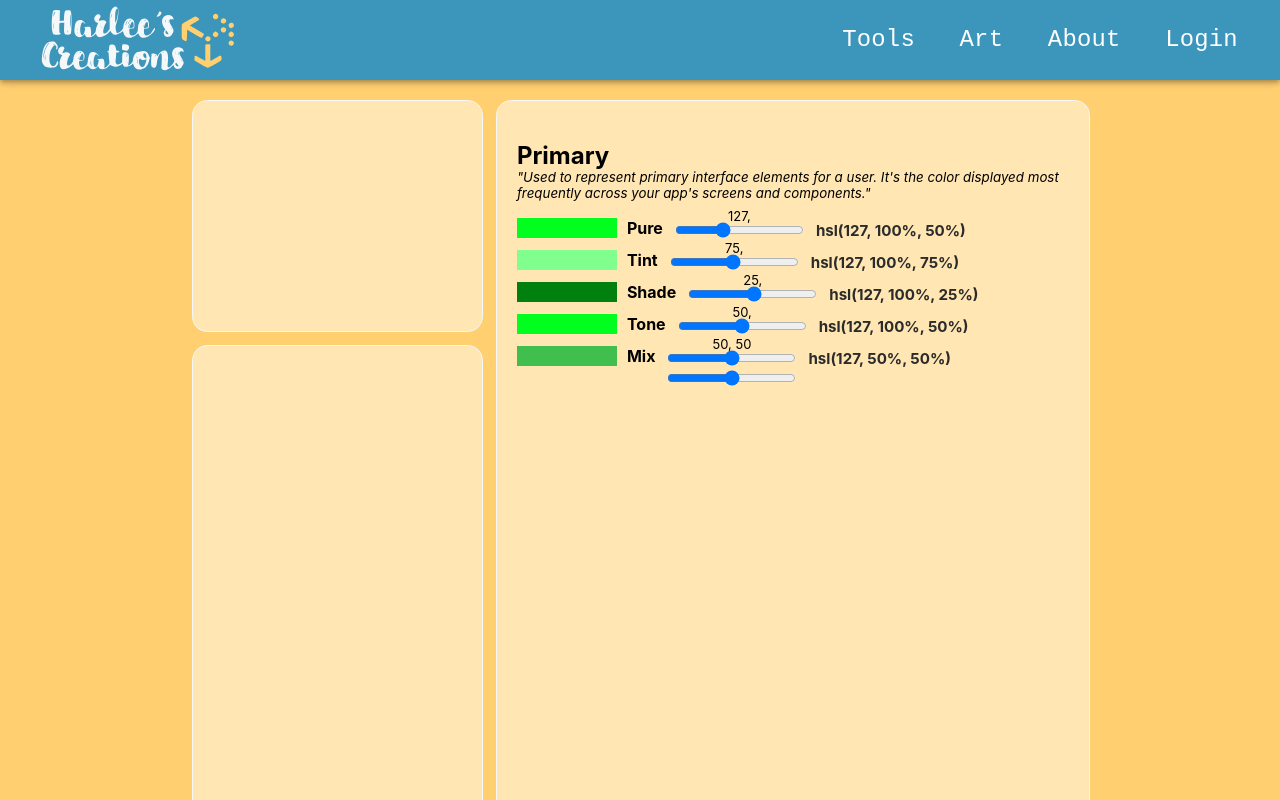
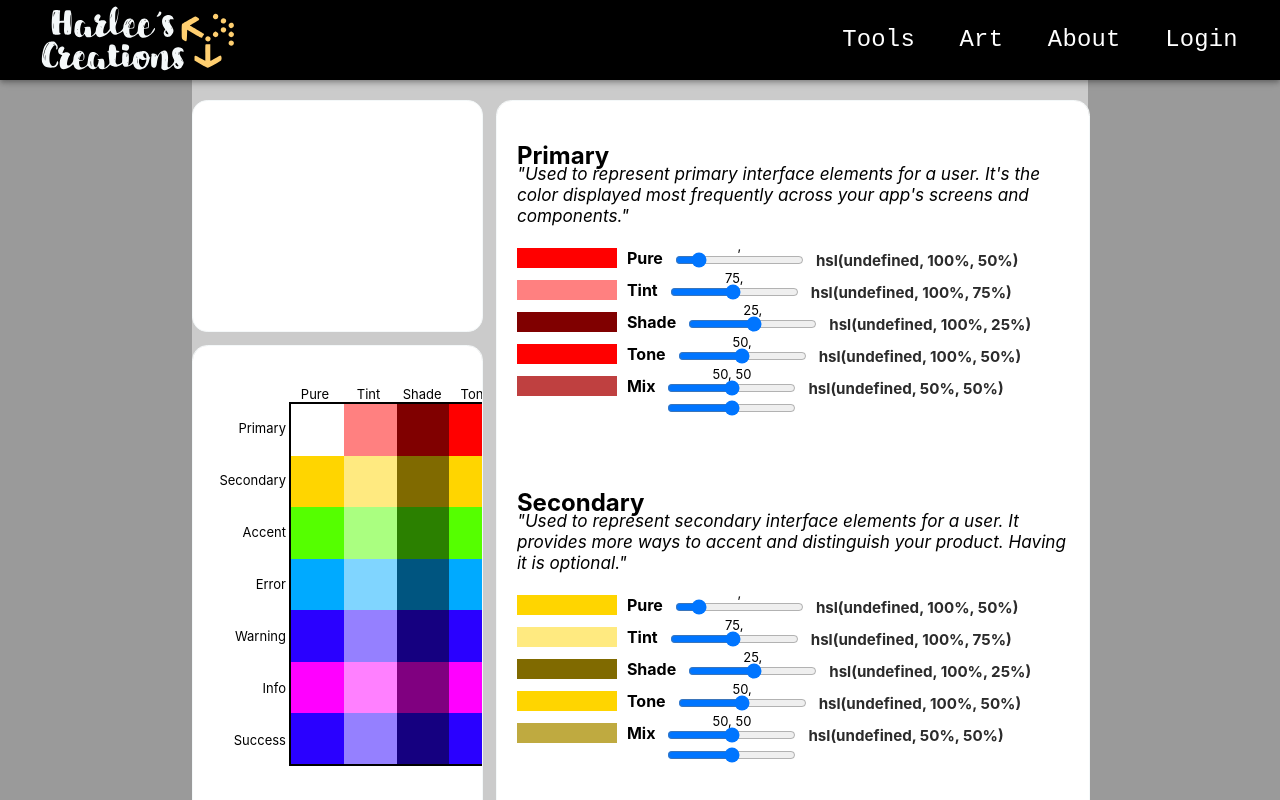
Before and after one commit to JohnsonHarleyR/harlee-creations-foundation, a React (Create React App) app: page /admin/layout-assist in a window 1280 px wide. Shown: the top 800 px of the page. Built offline with nearby package versions, Linux system fonts and the light colour scheme.

Commit message:
Modified Color Assist. Temporarily changed layout colors to neutral color.

```diff
--- a/src/common/components/layout/theme/exports/default.js
+++ b/src/common/components/layout/theme/exports/default.js
@@ -16,7 +16,7 @@ const DefaultTheme = {
     '--primary-400': '#3C95BB',
     '--primary-500': '#0989C0',
 
-    '--secondary-100': '#FFFDFA',
+    '--secondary-100': '#FCE6B9',
     '--secondary-200': '#FFE6B3',
     '--secondary-300': '#FFCF70',
     '--secondary-400': '#FFBC37',
@@ -49,10 +49,14 @@ const DefaultTheme = {
     '--nav-item-color': '--font-color-1',
     '--nav-item-padding-left': '2ch',
 
-    '--bg-header-color': '--primary-400',
-    '--bg-primary-color': '--secondary-300',
-    '--bg-secondary-color': 'none',
-    '--bg-wrap-color': '--secondary-200',
+    // '--bg-header-color': '--primary-400',
+    '--bg-header-color': 'black',
+    // '--bg-primary-color': '--secondary-300',
+    '--bg-primary-color': '#9A9A9A',
+    // '--bg-secondary-color': 'none',
+    '--bg-secondary-color': '#CBCBCB',
+    // '--bg-wrap-color': '--secondary-100',
+    '--bg-wrap-color': 'white',
 
     '--wrap-border-radius': '1.5ch',
     '--wrap-border-color': '--primary-100',
--- a/src/common/styles/css/layout-main.css
+++ b/src/common/styles/css/layout-main.css
@@ -18,6 +18,9 @@
   --main-area-bg-color: none;
   --wrap-border-radius: 10px;
   --wrap-border-color: #000;
+  --color-display-cell-size: 6.5vh;
+  --color-cells-in-row: 5;
+  --color-cell-rows: 7;
 }
 
 html, body {
@@ -93,6 +96,88 @@ body .main-layout > main .wrap {
   background-color: var(--bg-wrap-color);
   border-radius: var(--wrap-border-radius);
   border: 1px solid var(--wrap-border-color);
+  overflow-y: scroll;
+}
+body .main-layout > main .colors-display-wrap {
+  box-sizing: border-box;
+  margin-top: 5vh;
+  margin-left: auto;
+  margin-right: auto;
+  display: grid;
+  grid-template-columns: 7;
+  grid-template-rows: 8;
+  gap: 0;
+  width: calc(7 * var(--color-display-cell-size));
+}
+body .main-layout > main .colors-display-wrap > :nth-child(n) {
+  margin: 0;
+  padding: 0;
+}
+body .main-layout > main .colors-display-wrap > :nth-child(1) {
+  grid-column-start: 3;
+  grid-column-end: span 5;
+  grid-row-start: 1;
+  grid-row-end: span 1;
+}
+body .main-layout > main .colors-display-wrap > :nth-child(1).above-grid {
+  box-sizing: border-box;
+  display: grid;
+  grid-template-columns: repeat(5, 1fr);
+  width: 100%;
+  height: 100%;
+}
+body .main-layout > main .colors-display-wrap > :nth-child(1).above-grid > div {
+  display: flex;
+  align-items: flex-end;
+  justify-content: center;
+  box-sizing: border-box;
+  max-width: var(--color-display-cell-size);
+  font-size: small;
+  text-align: center;
+}
+body .main-layout > main .colors-display-wrap > :nth-child(2) {
+  grid-column-start: 1;
+  grid-column-end: span 2;
+  grid-row-start: 2;
+  grid-row-end: span 7;
+  width: 100%;
+  height: 100%;
+}
+body .main-layout > main .colors-display-wrap > :nth-child(2).aside-grid > div {
+  height: var(--color-display-cell-size);
+  display: flex;
+  text-align: right;
+  justify-content: flex-end;
+  align-items: center;
+}
+body .main-layout > main .colors-display-wrap > :nth-child(2).aside-grid > div > span {
+  margin-left: -3px;
+  margin-right: 3px;
+  font-size: small;
+}
+body .main-layout > main .colors-display-wrap > :nth-child(3) {
+  grid-column-start: 3;
+  grid-column-end: span 5;
+  grid-row-start: 2;
+  grid-row-end: span 7;
+  height: 100%;
+  width: 100%;
+}
+body .main-layout > main .colors-display-wrap > .colors-display {
+  box-sizing: border-box;
+  display: grid;
+  grid-template-rows: repeat(var(--color-cells-in-row), auto);
+  grid-template-columns: auto;
+  border: 2px solid black;
+}
+body .main-layout > main .colors-display-wrap > .colors-display > .display-col {
+  display: grid;
+  grid-template-columns: repeat(var(--color-cells-in-row), 1fr);
+  grid-template-rows: auto;
+}
+body .main-layout > main .colors-display-wrap > .colors-display > .display-col > div {
+  width: 100%;
+  height: 100%;
 }
 body .main-layout > main .grid {
   display: grid;
@@ -106,31 +191,31 @@ body .main-layout > main .grid.example-a {
   gap: 1.5ch;
   padding-top: 2ch;
 }
-body .main-layout > main .grid.example-a :nth-child(1) {
+body .main-layout > main .grid.example-a > :nth-child(1) {
   grid-column-start: 3;
   grid-column-end: span 4;
   grid-row-start: 1;
   grid-row-end: span 6;
 }
-body .main-layout > main .grid.example-a :nth-child(2) {
+body .main-layout > main .grid.example-a > :nth-child(2) {
   grid-column-start: 1;
   grid-column-end: span 2;
   grid-row-start: 1;
   grid-row-end: span 2;
 }
-body .main-layout > main .grid.example-a :nth-child(3) {
+body .main-layout > main .grid.example-a > :nth-child(3) {
   grid-column-start: 1;
   grid-column-end: span 2;
   grid-row-start: 3;
   grid-row-end: span 7;
 }
-body .main-layout > main .grid.example-a :nth-child(4) {
+body .main-layout > main .grid.example-a > :nth-child(4) {
   grid-column-start: 3;
   grid-column-end: span 2;
   grid-row-start: 7;
   grid-row-end: span 3;
 }
-body .main-layout > main .grid.example-a :nth-child(5) {
+body .main-layout > main .grid.example-a > :nth-child(5) {
   grid-column-start: 5;
   grid-column-end: span 2;
   grid-row-start: 7;
--- a/src/common/styles/scss/layout-main.scss
+++ b/src/common/styles/scss/layout-main.scss
@@ -26,6 +26,10 @@
 
   --wrap-border-radius: 10px;
   --wrap-border-color: #000;
+
+  --color-display-cell-size: 6.5vh;
+  --color-cells-in-row: 5;
+  --color-cell-rows: 7;
 }
 
 html, body {
@@ -110,11 +114,116 @@ body {
       }
 
       .wrap {
+
         width: 100%;
         height: 100%;
         background-color: var(--bg-wrap-color);
         border-radius: var(--wrap-border-radius);
         border: 1px solid var(--wrap-border-color);
+        overflow-y: scroll;
+      }
+
+      .colors-display-wrap {
+        box-sizing: border-box;
+        margin-top: 5vh;
+        margin-left: auto;
+        margin-right: auto;
+        display: grid;
+        grid-template-columns: 7;
+        grid-template-rows: 8;
+        gap: 0;
+        width: calc(7 * var(--color-display-cell-size));
+        // height: calc(8 * var(--color-display-cell-size));
+
+        >:nth-child(n) {
+          margin: 0;
+          padding: 0;
+        }
+        >:nth-child(1) {
+          grid-column-start: 3;
+          grid-column-end: span 5;
+          grid-row-start: 1;
+          grid-row-end: span 1;
+
+
+          &.above-grid {
+            box-sizing: border-box;
+            display: grid;
+            grid-template-columns: repeat(5, 1fr);
+            width: 100%;
+            height: 100%;
+
+
+            >div {
+              display: flex;
+              align-items: flex-end;
+              justify-content: center;
+              box-sizing: border-box;
+
+              // height: var(--color-display-cell-size);
+              max-width: var(--color-display-cell-size);
+              font-size: small;
+              text-align: center;
+            }
+          }
+
+        }
+        >:nth-child(2) {
+          grid-column-start: 1;
+          grid-column-end: span 2;
+          grid-row-start: 2;
+          grid-row-end: span 7;
+          // width: calc(2 * var(--color-display-cell-size));
+          width: 100%;
+          height: 100%;
+          &.aside-grid {
+
+            >div {
+
+              height: var(--color-display-cell-size);
+              display: flex;
+              text-align: right;
+              justify-content: flex-end;
+              align-items: center;
+
+              >span {
+                margin-left: -3px;
+                margin-right: 3px;
+                font-size: small;
+              }
+
+            }
+          }
+        }
+        >:nth-child(3) {
+          grid-column-start: 3;
+          grid-column-end: span 5;
+          grid-row-start: 2;
+          grid-row-end: span 7;
+          height: 100%;
+          width: 100%;
+        }
+
+        >.colors-display {
+          box-sizing: border-box;
+          display: grid;
+          grid-template-rows: repeat(var(--color-cells-in-row), auto);
+          grid-template-columns: auto;
+          // width: calc(var(--color-cells-in-row) * var(--color-display-cell-size));
+          // height: calc(var(--color-cell-rows) * var(--color-display-cell-size));
+          border: 2px solid black;
+
+          >.display-col {
+            display: grid;
+            grid-template-columns: repeat(var(--color-cells-in-row), 1fr);
+            grid-template-rows: auto;
+
+            >div {
+              width: 100%;
+              height: 100%;
+            }
+          }
+        }
       }
 
       .grid {
@@ -130,31 +239,31 @@ body {
 
           padding-top: 2ch;
 
-          :nth-child(1) {
+          >:nth-child(1) {
             grid-column-start: 3;
             grid-column-end: span 4;
             grid-row-start: 1;
             grid-row-end: span 6;
           }
-          :nth-child(2) {
+          >:nth-child(2) {
             grid-column-start: 1;
             grid-column-end: span 2;
             grid-row-start: 1;
             grid-row-end: span 2;
           }
-          :nth-child(3) {
+          >:nth-child(3) {
             grid-column-start: 1;
             grid-column-end: span 2;
             grid-row-start: 3;
             grid-row-end: span 7;
           }
-          :nth-child(4) {
+          >:nth-child(4) {
             grid-column-start: 3;
             grid-column-end: span 2;
             grid-row-start: 7;
             grid-row-end: span 3;
           }
-          :nth-child(5) {
+          >:nth-child(5) {
             grid-column-start: 5;
             grid-column-end: span 2;
             grid-row-start: 7;
--- a/src/pages/admin/LayoutAssist/index.js
+++ b/src/pages/admin/LayoutAssist/index.js
@@ -6,29 +6,56 @@ import { ThemeName } from '../../../common/constants/theme';
 import ExampleLayoutA from './subcomponents/example-layouts/ExampleLayoutA';
 import ColorModifier from './subcomponents/ColorModifier';
 import { ColorCategory } from './subcomponents/ColorModifier/constants';
+import ColorsDisplay from './subcomponents/ColorsDisplay';
 
 const LayoutAssist = ({
   isAdmin,
   changeMainTheme,
 }) => {
 
-  const [primaryColors, setPrimaryColors] = useState({
-    pure: null,
-    tint: null,
-    shade: null,
-    tone: null,
-    mix: null,
-});
+  const [primaryColors, setPrimaryColors] = useState([]);
+  const [secondaryColors, setSecondaryColors] = useState([]);
+  const [accentColors, setAccentColors] = useState([]);
+  const [errorColors, setErrorColors] = useState([]);
+  const [warningColors, setWarningColors] = useState([]);
+  const [infoColors, setInfoColors] = useState([]);
+  const [successColors, setSuccessColors] = useState([]);
+
+  //const [colorsDisplay, setColorsDisplay] = useState();
+
+
+  let increment = 50;
 
   useEffect(() => {
     if (isAdmin) {
       changeMainTheme(ThemeName.TESTER);
+      // setColorsDisplay(createColorsDisplay());
     }
   }, []);
 
+  const createColorsDisplay = () => {
+    let colors = [
+      primaryColors,
+      secondaryColors,
+      accentColors,
+      errorColors,
+      warningColors,
+      infoColors,
+      successColors,
+    ];
+    let display = <ColorsDisplay colors={colors} />
+    return display;
+  }
+
   return (
-    <ExampleLayoutA>
-      <ColorModifier colorCategory={ColorCategory.PRIMARY} setColors={setPrimaryColors} />
+    <ExampleLayoutA content3={createColorsDisplay()}>
+      <ColorModifier colorCategory={ColorCategory.PRIMARY} startingHue={(0 * increment)} setColors={setPrimaryColors} />
+      <ColorModifier colorCategory={ColorCategory.SECONDARY} setColors={setSecondaryColors} />
+      <ColorModifier colorCategory={ColorCategory.ACCENT} setColors={setAccentColors} />
+      <ColorModifier colorCategory={ColorCategory.ERROR} setColors={setErrorColors} />
+      <ColorModifier colorCategory={ColorCategory.WARNING} setColors={setWarningColors} />
+      <ColorModifier colorCategory={ColorCategory.INFO} setColors={setInfoColors} />
+      <ColorModifier colorCategory={ColorCategory.SUCCESS} setColors={setSuccessColors} />
     </ExampleLayoutA>
   );
 }
--- a/src/pages/admin/LayoutAssist/subcomponents/ColorModifier/index.js
+++ b/src/pages/admin/LayoutAssist/subcomponents/ColorModifier/index.js
@@ -1,7 +1,7 @@
 import { useEffect, useState } from "react";
 import "./style.css";
 import ColorChoice from "./ColorChoice";
-import {ColorCatDesc, HslChange} from "./constants.js";
+import {ColorCatDesc, HslChange, StartingHue} from "./constants.js";
 import { ColorCategory } from "./constants.js";
 
 const ColorModifier = ({colorCategory, setColors}) => {
@@ -9,7 +9,7 @@ const ColorModifier = ({colorCategory, setColors}) => {
     const [paletteName, setPaletteName] = useState();
     const [description, setDescription] = useState('test');
 
-    const [hue, setHue] = useState(127);
+    const [hue, setHue] = useState();
     const [pureColor, setPureColor] = useState();
     const [tintColor, setTintColor] = useState();
     const [shadeColor, setShadeColor] = useState();
@@ -17,6 +17,10 @@ const ColorModifier = ({colorCategory, setColors}) => {
     const [mixColor, setMixColor] = useState();
 
     const [isBlackOrWhite, setIsBlackOrWhite] = useState(false);
+
+    useEffect(() => {
+        setHue(StartingHue[colorCategory]);
+    }, []);
 
     useEffect(() => {
         console.log('color category: ', colorCategory);
@@ -63,13 +67,20 @@ const ColorModifier = ({colorCategory, setColors}) => {
     }, [hue]);
 
     useEffect(() => {
-        setColors({
-            pure: pureColor,
-            tint: tintColor,
-            shade: shadeColor,
-            tone: toneColor,
-            mix: mixColor,
-        });
+        // setColors({
+        //     pure: pureColor,
+        //     tint: tintColor,
+        //     shade: shadeColor,
+        //     tone: toneColor,
+        //     mix: mixColor,
+        // });
+        setColors([
+          pureColor,
+          tintColor,
+          shadeColor,
+          toneColor,
+          mixColor,
+        ]);
     }, [pureColor, tintColor, shadeColor, toneColor, mixColor]);
 
     const changeBW = (evt) => {
--- a/src/pages/admin/LayoutAssist/subcomponents/ColorModifier/style.css
+++ b/src/pages/admin/LayoutAssist/subcomponents/ColorModifier/style.css
@@ -13,6 +13,7 @@
 .modifier-description {
   margin-top: -2.5ch;
   margin-bottom: 2ch;
+  font-size: 1.7ch;
 }
 
 textarea {
--- /dev/null
+++ b/src/pages/admin/LayoutAssist/subcomponents/ColorsDisplay/DisplayCol/index.js
@@ -0,0 +1,31 @@
+import { useEffect, useState } from "react"
+
+
+const DisplayCol = ({colors, id}) => {
+
+  const [divs, setDivs] = useState([]);
+
+  useEffect(() => {
+    if (colors && colors.length > 0) {
+      let newDivs = [];
+      colors.forEach((c, i) => {
+        let div = <div className={`display-col-block block-${i + 1}`}
+            style={{
+              backgroundColor: c,
+            }}
+          ></div>
+        newDivs.push(div);
+      });
+      setDivs(newDivs);
+    }
+  }, [colors]);
+
+  return (
+    <div className="display-col" id={id}>
+      {divs}
+    </div>
+  )
+
+}
+
+export default DisplayCol;
--- /dev/null
+++ b/src/pages/admin/LayoutAssist/subcomponents/ColorsDisplay/index.js
@@ -0,0 +1,53 @@
+import { useState, useRef, useEffect } from "react"
+import DisplayCol from "./DisplayCol";
+
+
+const ColorsDisplay = ({colors}) => {
+
+  const displayRef = useRef();
+
+  const [display, setDisplay] = useState();
+
+  useEffect(() => {
+    if (colors && colors.length > 0) {
+
+      let newDisplay = [];
+      colors.forEach((c, i) => {
+        newDisplay.push(<DisplayCol
+        key={`color-col-${i + 1}`}
+        id={`color-col-${i + 1}`}
+        colors={c} />);
+      })
+
+      setDisplay(newDisplay);
+    }
+  }, [colors]);
+
+  return (
+    <div className="colors-display-wrap">
+      <div className="above-grid">
+        <div>Pure</div>
+        <div>Tint</div>
+        <div>Shade</div>
+        <div>Tone</div>
+        <div>Mix</div>
+      </div>
+      <div className="aside-grid">
+        <div><span>Primary</span></div>
+        <div><span>Secondary</span></div>
+        <div><span>Accent</span></div>
+        <div><span>Error</span></div>
+        <div><span>Warning</span></div>
+        <div><span>Info</span></div>
+        <div><span>Success</span></div>
+      </div>
+      <div ref={displayRef} className="colors-display">
+        {display}
+      </div>
+    </div>
+
+  )
+
+}
+
+export default ColorsDisplay;
--- a/src/pages/admin/LayoutAssist/subcomponents/example-layouts/ExampleLayoutA/index.js
+++ b/src/pages/admin/LayoutAssist/subcomponents/example-layouts/ExampleLayoutA/index.js
@@ -2,7 +2,8 @@ import Wrap from '../../../../../../common/components/layout/Wrap';
 
 
 const ExampleLayoutA = ({
-  children
+  children,
+  content3,
 }) => {
 
   return (
@@ -11,7 +12,7 @@ const ExampleLayoutA = ({
         {children}
       </Wrap>
       <Wrap></Wrap>
-      <Wrap></Wrap>
+      <Wrap>{content3}</Wrap>
       <Wrap></Wrap>
       <Wrap></Wrap>
     </div>
```
Also changed, not shown: src/pages/admin/LayoutAssist/subcomponents/ColorModifier/constants.js (+10 -0 lines), 1 other file (tests, documents, lock files or other folders).
